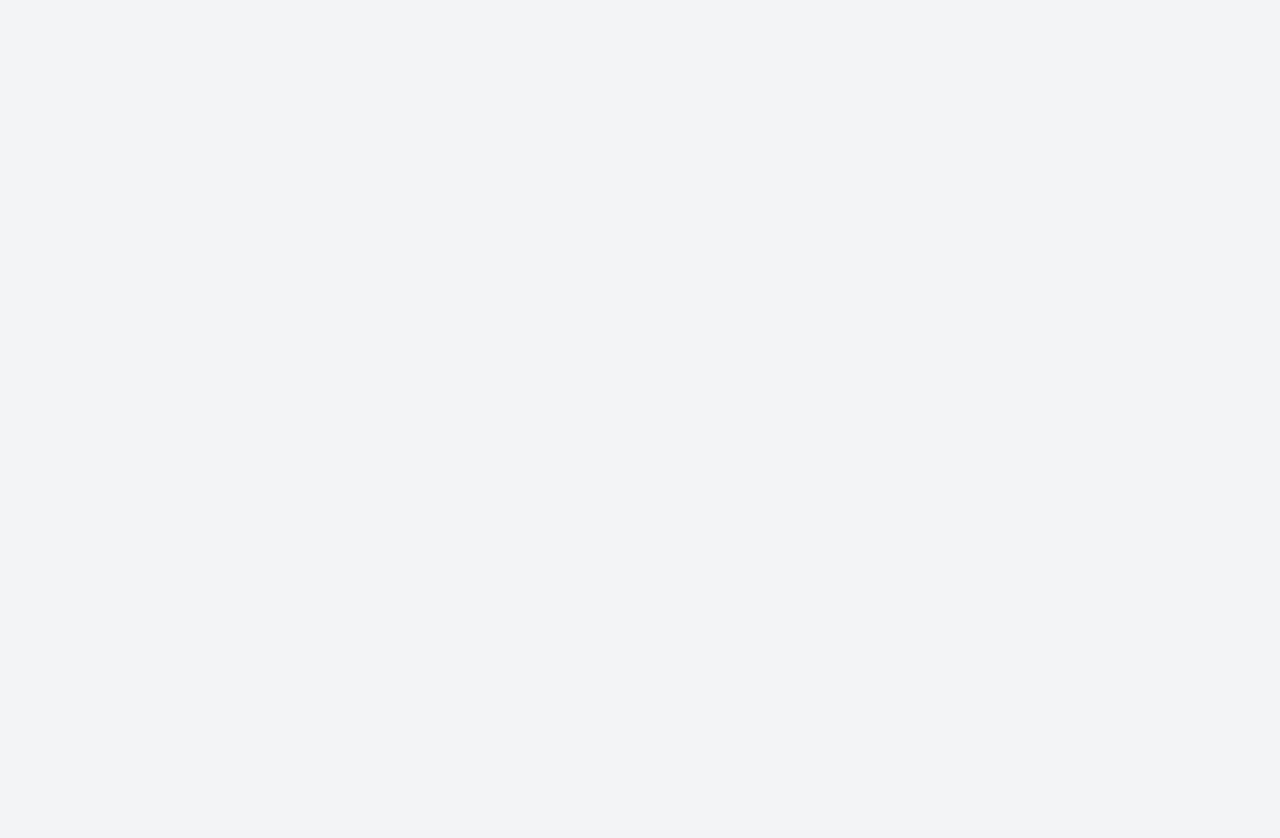
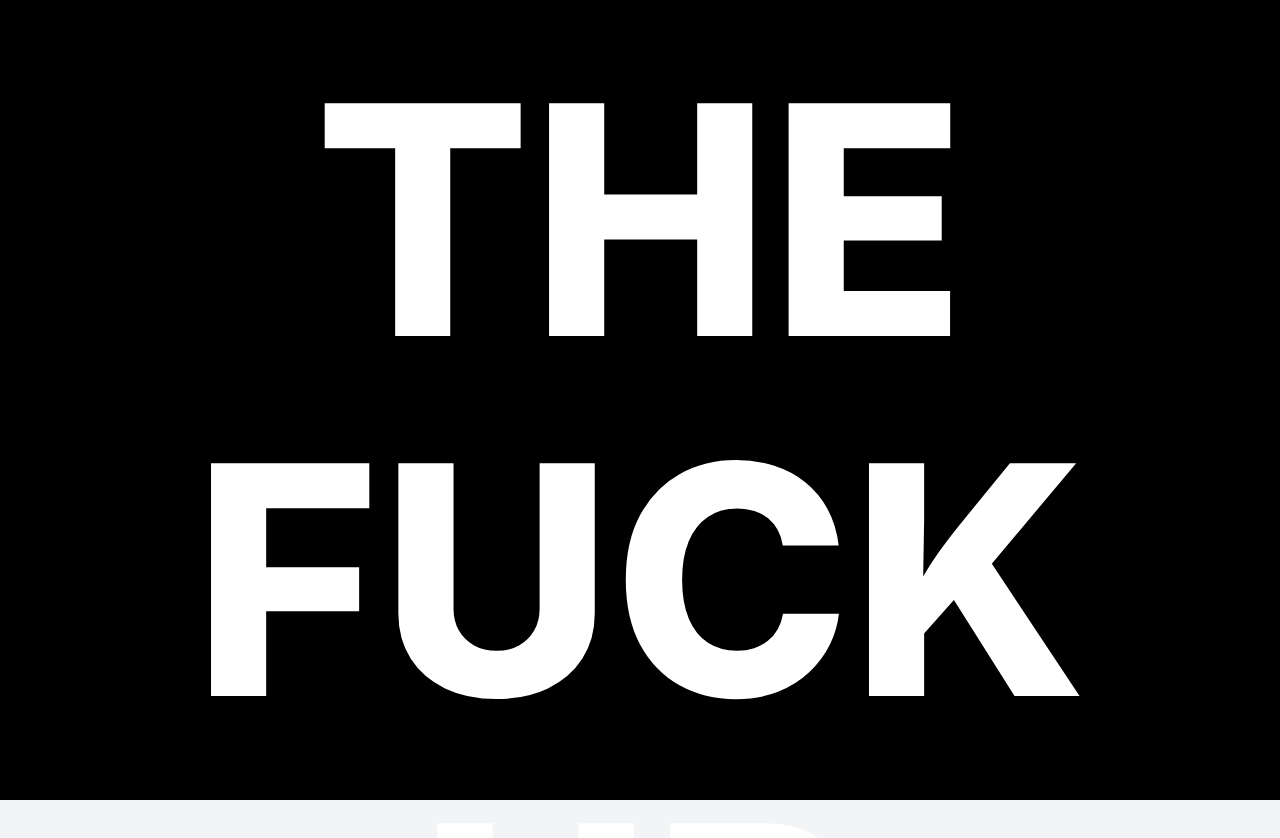
Before and after one commit to usmanity/homepage, a Svelte app: page /projects/STFU in a window 1280 px wide. Shown: the top 838 px of the page. Before the commit the page ends 800 px from the top, so only its background shows below. Built offline with nearby package versions, Linux system fonts and the light colour scheme.

Commit message:
maybe fix projects dir

```diff
--- a/src/App.svelte
+++ b/src/App.svelte
@@ -3,7 +3,7 @@
   import MainContent from "./lib/MainContent.svelte";
   import Downloads from "./lib/downloads/Downloads.svelte";
   import Dots from "./lib/projects/Dots.svelte";
-  import Stfuh from "./lib/projects/STFUH.svelte";
+  import Stfu from "./lib/projects/STFU.svelte";
   export let url = "";
 </script>
 
@@ -11,7 +11,7 @@
   <main class="bg-gray-100 min-h-screen dark:bg-stone-900 dark:text-white">
     <Route path="/downloads" component={Downloads} />
     <Route path="/projects/dots" component={Dots} />
-    <Route path="/projects/STFUH" component={Stfuh} />
+    <Route path="/projects/STFU" component={Stfu} />
     <Route path="/"><MainContent /></Route>
   </main>
 </Router>
--- /dev/null
+++ b/src/lib/projects/STFU.svelte
@@ -0,0 +1,5 @@
+<div
+  class="uppercase font-extrabold text-center text-[320px] items-center flex tracking-loose leading-[360px] p-12 font-[inter] w-screen h-screen text-white bg-black"
+>
+  Shut the fuck up
+</div>
--- a/src/lib/projects/STFUH.svelte
+++ /dev/null
@@ -1,5 +0,0 @@
-<div
-  class="text-center text-[320px] items-center flex leading-[260px] p-12 font-[inter] font-bold tracking-tighter w-screen h-screen text-white bg-black"
->
-  Shut the fuck up hoe
-</div>
```
Also changed, not shown: 1 other file (tests, documents, lock files or other folders).
